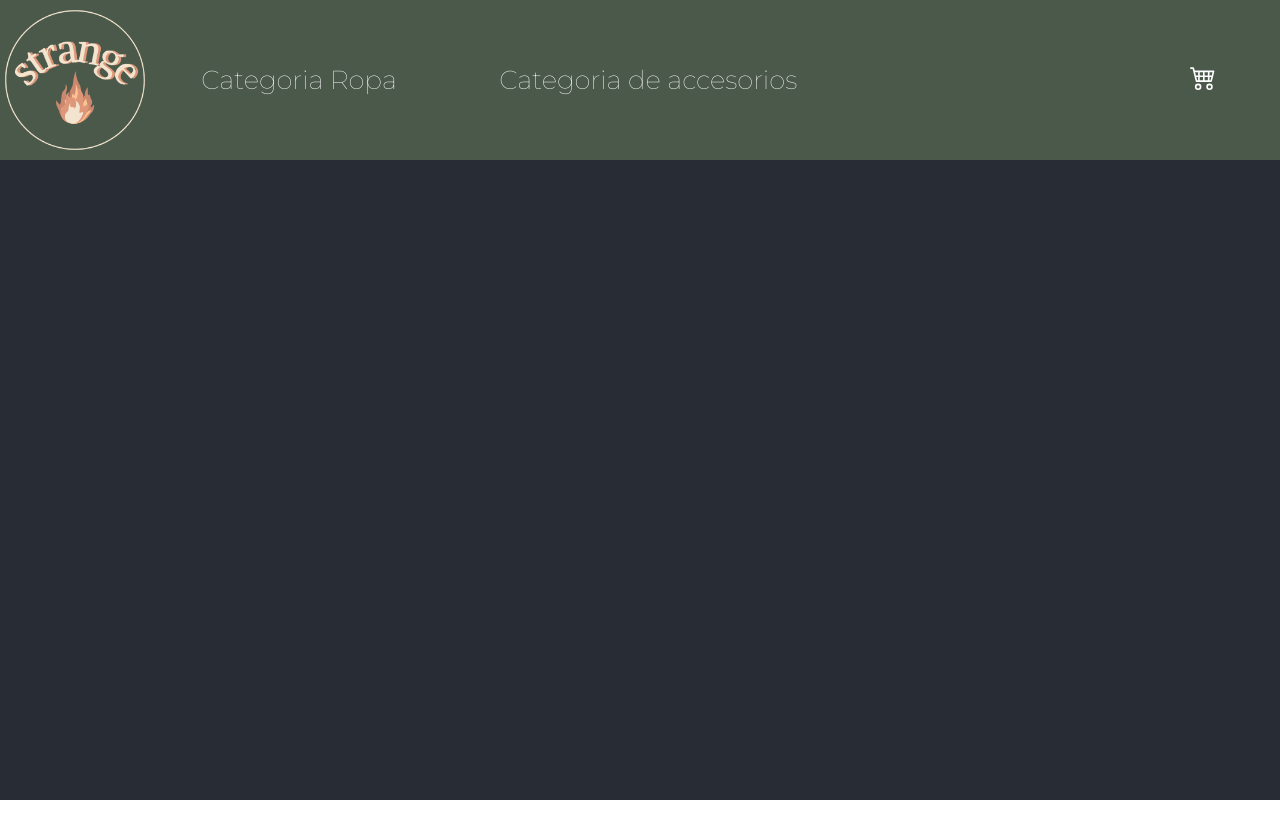
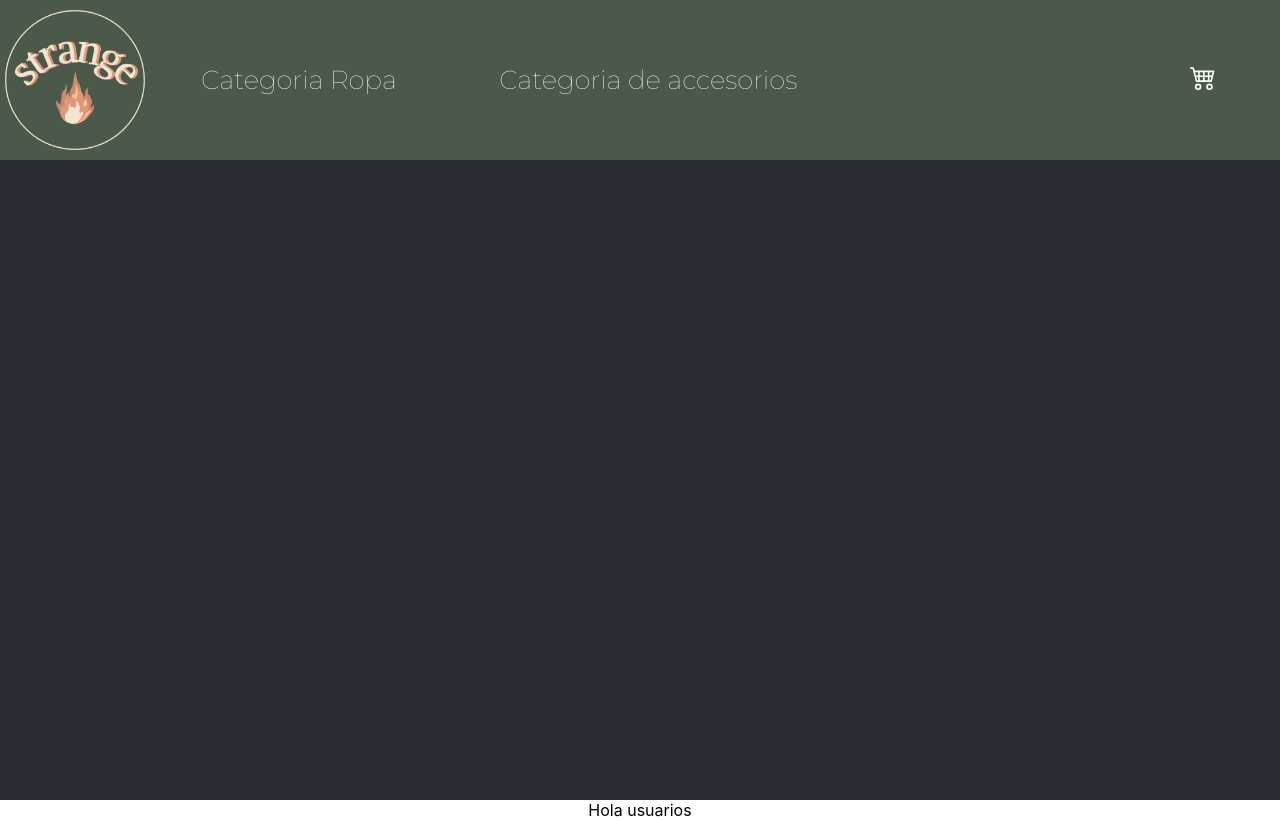
Before and after one commit to mdelvalle-creator/2da-entrega-React, a React (Create React App) app: page / in a window 1280 px wide. Built offline with nearby package versions, Linux system fonts and the light colour scheme.

Commit message:
correcciones entrega

```diff
--- a/src/App.js
+++ b/src/App.js
@@ -10,7 +10,7 @@ function App() {
       <link rel="preconnect" href="https://fonts.gstatic.com" crossorigin/>
       <link href="https://fonts.googleapis.com/css2?family=Montserrat:wght@100&display=swap" rel="stylesheet"/>
       <NavBar/>
-      <ItemListContainer/>
+      <ItemListContainer title="Hola usuarios" />
     </div>
   );
 }
--- /dev/null
+++ b/src/components/Cart/CartNavBar.js
@@ -0,0 +1,16 @@
+import React from 'react';
+import './cartNavBar.css';
+
+const CartNavBar=() =>{
+    return (
+        <div className='carrito'>
+            <a>
+        <svg xmlns="http://www.w3.org/2000/svg" width="26" height="26" fill="currentColor" class="bi bi-cart4"  viewBox="0 0 16 16">
+                <path d="M0 2.5A.5.5 0 0 1 .5 2H2a.5.5 0 0 1 .485.379L2.89 4H14.5a.5.5 0 0 1 .485.621l-1.5 6A.5.5 0 0 1 13 11H4a.5.5 0 0 1-.485-.379L1.61 3H.5a.5.5 0 0 1-.5-.5zM3.14 5l.5 2H5V5H3.14zM6 5v2h2V5H6zm3 0v2h2V5H9zm3 0v2h1.36l.5-2H12zm1.11 3H12v2h.61l.5-2zM11 8H9v2h2V8zM8 8H6v2h2V8zM5 8H3.89l.5 2H5V8zm0 5a1 1 0 1 0 0 2 1 1 0 0 0 0-2zm-2 1a2 2 0 1 1 4 0 2 2 0 0 1-4 0zm9-1a1 1 0 1 0 0 2 1 1 0 0 0 0-2zm-2 1a2 2 0 1 1 4 0 2 2 0 0 1-4 0z"/>
+        </svg>
+</a>
+                </div>
+    )
+}
+
+export default CartNavBar
--- /dev/null
+++ b/src/components/Cart/cartNavBar.css
@@ -0,0 +1,4 @@
+.carrito{
+	padding: 5%;
+	margin-left: auto;
+}
--- a/src/components/ItemListContainer/ItemListContainer.js
+++ b/src/components/ItemListContainer/ItemListContainer.js
@@ -1,9 +1,9 @@
 import React from 'react'
 
-function ItemListContainer() {
+const ItemListContainer = ({title}) => {
     return (
         <div>
-
+            {title || ''}
         </div>
     )
 }
--- a/src/components/NavBar/NavBar.css
+++ b/src/components/NavBar/NavBar.css
@@ -14,7 +14,3 @@
 	font-family: 'Montserrat', sans-serif;
 
 }
-.carrito{
-	padding: 5%;
-	margin-left: auto;
-}
--- a/src/components/NavBar/NavBar.js
+++ b/src/components/NavBar/NavBar.js
@@ -1,6 +1,7 @@
 import React from 'react';
 import './NavBar.css';
 import img from './strangeLogo.png';
+import CartNavBar from '../Cart/CartNavBar';
 
 const NavBar = (props) => {
 	return (
@@ -10,11 +11,7 @@ const NavBar = (props) => {
                         <img src={img} alt='logo strange' width= '150px' />
                         <a className='nav-bar-button'>Categoria Ropa</a>
                         <a className='nav-bar-button'>Categoria de accesorios</a>
-                        <a className='carrito'>
-                                <svg xmlns="http://www.w3.org/2000/svg" width="26" height="26" fill="currentColor" class="bi bi-cart4"  viewBox="0 0 16 16">
-                                        <path d="M0 2.5A.5.5 0 0 1 .5 2H2a.5.5 0 0 1 .485.379L2.89 4H14.5a.5.5 0 0 1 .485.621l-1.5 6A.5.5 0 0 1 13 11H4a.5.5 0 0 1-.485-.379L1.61 3H.5a.5.5 0 0 1-.5-.5zM3.14 5l.5 2H5V5H3.14zM6 5v2h2V5H6zm3 0v2h2V5H9zm3 0v2h1.36l.5-2H12zm1.11 3H12v2h.61l.5-2zM11 8H9v2h2V8zM8 8H6v2h2V8zM5 8H3.89l.5 2H5V8zm0 5a1 1 0 1 0 0 2 1 1 0 0 0 0-2zm-2 1a2 2 0 1 1 4 0 2 2 0 0 1-4 0zm9-1a1 1 0 1 0 0 2 1 1 0 0 0 0-2zm-2 1a2 2 0 1 1 4 0 2 2 0 0 1-4 0z"/>
-                                </svg>
-                        </a>
+                        <CartNavBar/>
                 </div>
         </header>
 	);
```
